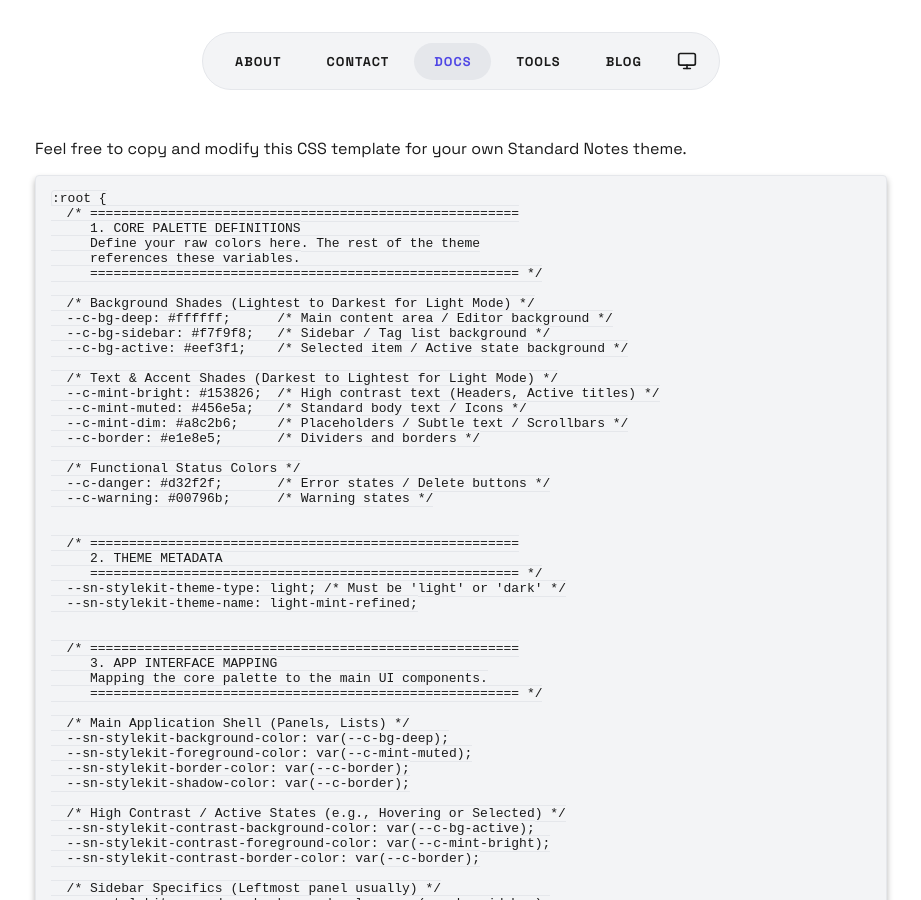
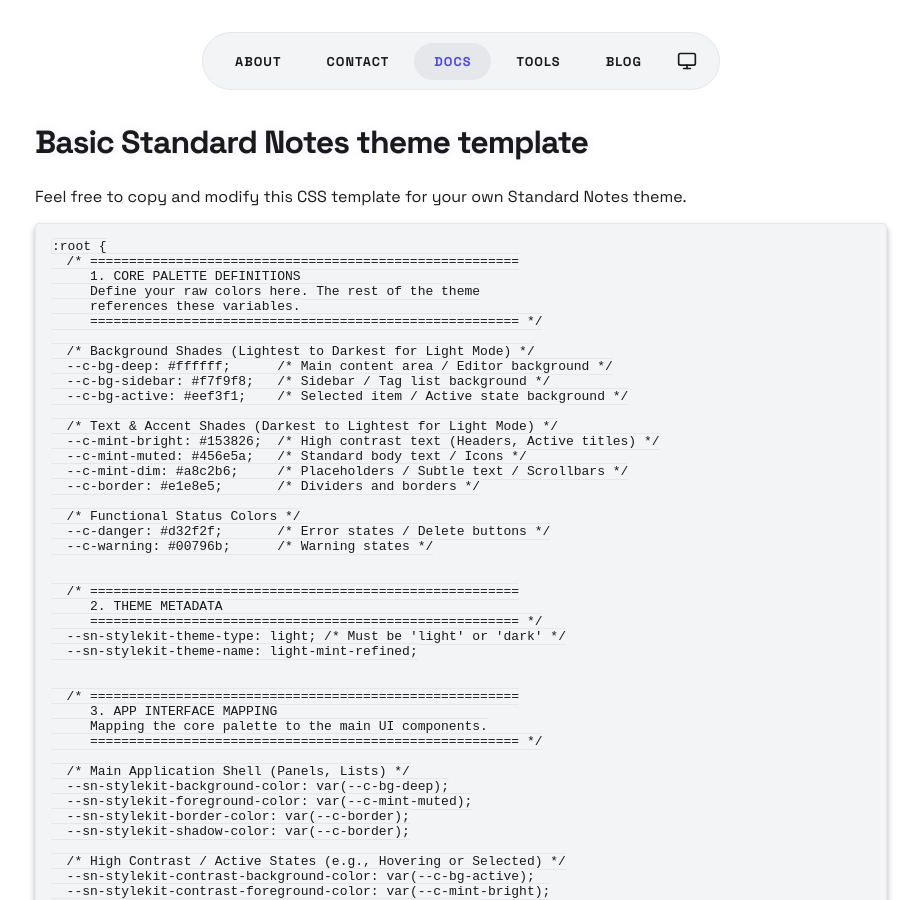
Before and after one commit to PASSK3YS/PASSK3YS.github.io, a Jekyll site: the page built from _docs/standard-notes-theme-template.md, in a window 1280 px wide and 900 px high. Shown: the whole window, without its empty margins (179-1100 px from the left). Built offline with Jekyll 4.4.1, drawn with Linux system fonts in a browser that asks for light colours.

Commit message:
chore: fix docs title

```diff
--- a/_docs/standard-notes-theme-template.md
+++ b/_docs/standard-notes-theme-template.md
@@ -4,6 +4,8 @@
 description: A Standard Notes theme CSS template you can use.
 category: Standard Notes
 ---
+
+# Basic Standard Notes theme template
 
 Feel free to copy and modify this CSS template for your own Standard Notes theme.
 
```
